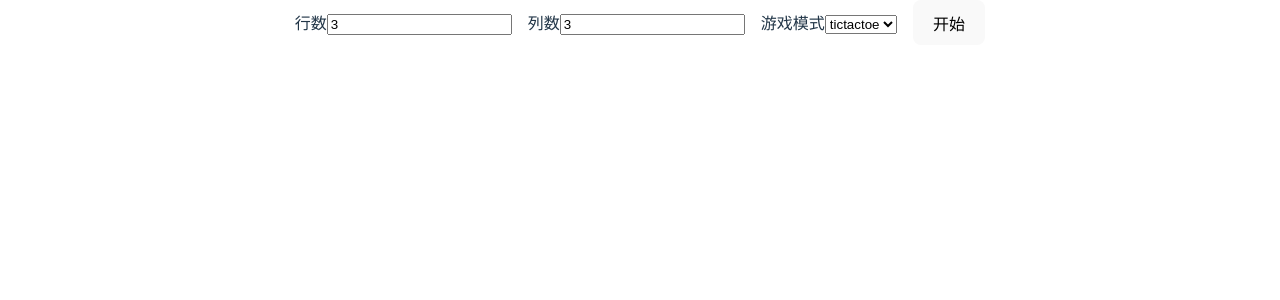
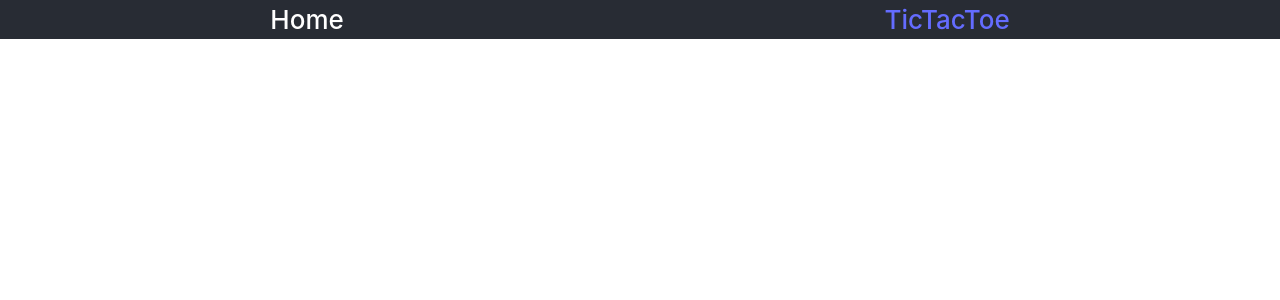
Before and after one commit to NightTTQ/tic-tac-toe, a React (Vite) app: page / in a window 1280 px wide. Shown: the top 300 px of the page. Built offline with nearby package versions, Linux system fonts and the light colour scheme.

Commit message:
添加了简单的Router

```diff
--- a/package.json
+++ b/package.json
@@ -10,9 +10,11 @@
   },
   "dependencies": {
     "react": "^18.2.0",
-    "react-dom": "^18.2.0"
+    "react-dom": "^18.2.0",
+    "react-router-dom": "^6.12.0"
   },
   "devDependencies": {
+    "@types/node": "^20.2.5",
     "@types/react": "^18.0.28",
     "@types/react-dom": "^18.0.11",
     "@typescript-eslint/eslint-plugin": "^5.59.9",
--- a/src/App.module.css
+++ b/src/App.module.css
@@ -4,3 +4,19 @@
   min-height: 100vh;
   margin: auto;
 }
+
+.nav {
+  display: flex;
+  flex-direction: row;
+  justify-content: space-around;
+  align-items: center;
+  width: 100%;
+  height: 10%;
+  background-color: #282c34;
+  color: white;
+  font-size: calc(10px + 2vmin);
+}
+
+.nav > .active {
+  color: white;
+}
--- a/src/App.tsx
+++ b/src/App.tsx
@@ -1,5 +1,6 @@
+import { Outlet, NavLink } from 'react-router-dom';
+
 import styles from './App.module.css';
-import Board from './components/board';
 
 /**
  * @desc App
@@ -7,7 +8,21 @@ import Board from './components/board';
 function App () {
     return (
         <div className={styles.app}>
-            <Board />
+            <nav className={styles.nav}>
+                <NavLink
+                    to={'/'}
+                    className={({ isActive }) => (isActive ? styles.active : '')}
+                >
+          Home
+                </NavLink>
+                <NavLink
+                    to={'/tictactoe'}
+                    className={({ isActive }) => (isActive ? styles.active : '')}
+                >
+          TicTacToe
+                </NavLink>
+            </nav>
+            <Outlet />
         </div>
     );
 }
--- a/src/main.tsx
+++ b/src/main.tsx
@@ -1,8 +1,10 @@
 import React from 'react';
 import ReactDOM from 'react-dom/client';
-import App from './App';
+import { RouterProvider } from 'react-router-dom';
+
+import { router } from './router';
 import './index.css';
 
 ReactDOM.createRoot(document.getElementById('root') as HTMLElement).render(<React.StrictMode>
-    <App />
-</React.StrictMode>,);
+    <RouterProvider router={router} />
+</React.StrictMode>);
--- /dev/null
+++ b/src/router/index.tsx
@@ -0,0 +1,13 @@
+import { lazy } from 'react';
+import { createBrowserRouter } from 'react-router-dom';
+
+import App from '@/App';
+const TicTacToe = lazy(() => import('@/components/board'));
+
+export const router = createBrowserRouter([
+    {
+        path: '/',
+        element: <App />,
+        children: [{ path: '/tictactoe', element: <TicTacToe /> }],
+    },
+]);
--- a/tsconfig.json
+++ b/tsconfig.json
@@ -15,7 +15,10 @@
     "isolatedModules": true,
     "noEmit": true,
     "jsx": "react-jsx",
-    "plugins": [{ "name": "typescript-plugin-css-modules" }]
+    "plugins": [{ "name": "typescript-plugin-css-modules" }],
+    "paths": {
+      "@/*": ["src/*"]
+    }
   },
   "include": ["src"],
   "references": [{ "path": "./tsconfig.node.json" }]
--- a/vite.config.ts
+++ b/vite.config.ts
@@ -1,10 +1,10 @@
-import { defineConfig } from "vite";
-import react from "@vitejs/plugin-react";
+import { fileURLToPath, URL } from 'url';
+import { defineConfig } from 'vite';
+import react from '@vitejs/plugin-react';
 
 // https://vitejs.dev/config/
 export default defineConfig({
-  plugins: [react()],
-  server: {
-    port: 30000,
-  },
+    plugins: [react()],
+    resolve: { alias: { '@': fileURLToPath(new URL('./src', import.meta.url)) } },
+    server: { port: 30000 },
 });
```
Also changed, not shown: 1 other file (tests, documents, lock files or other folders).
